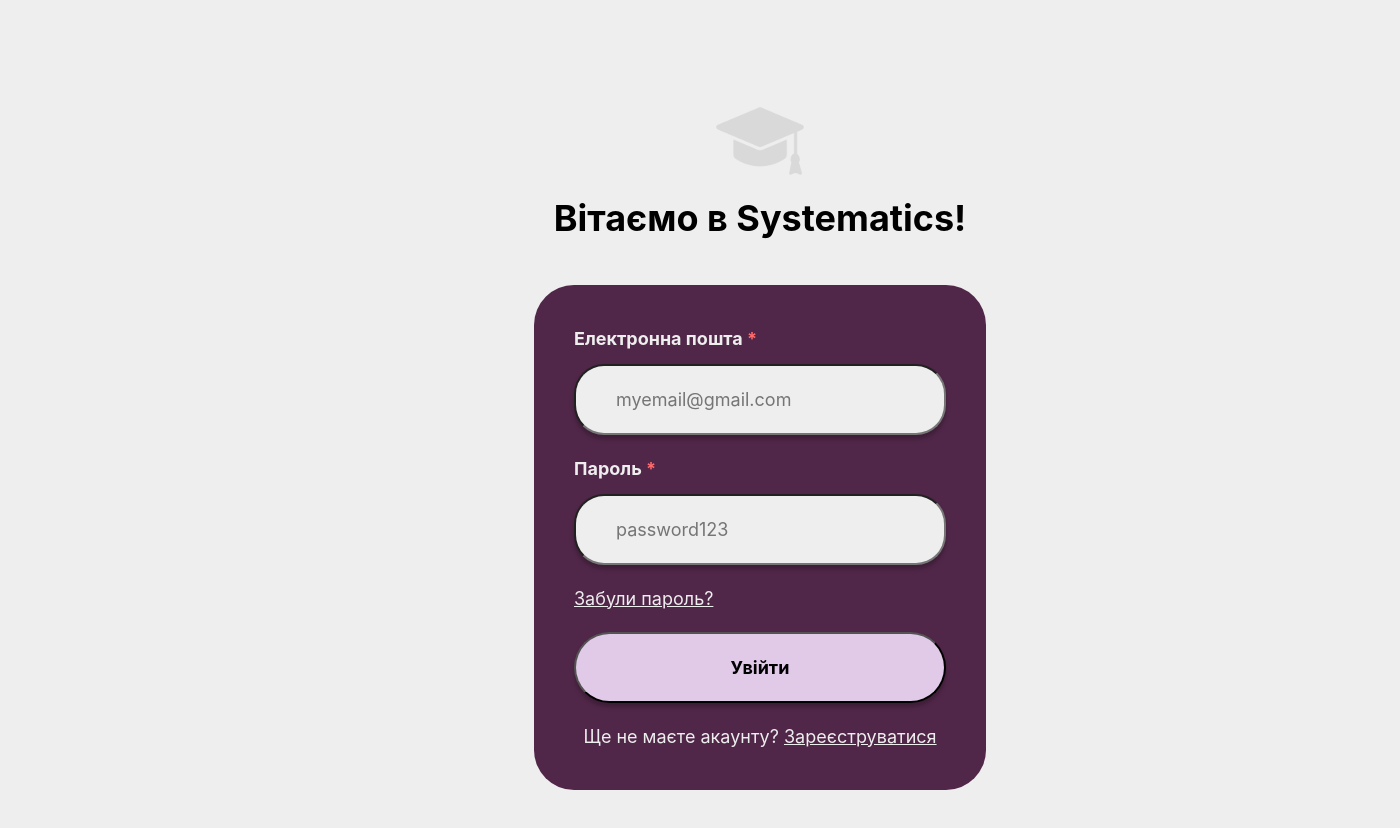
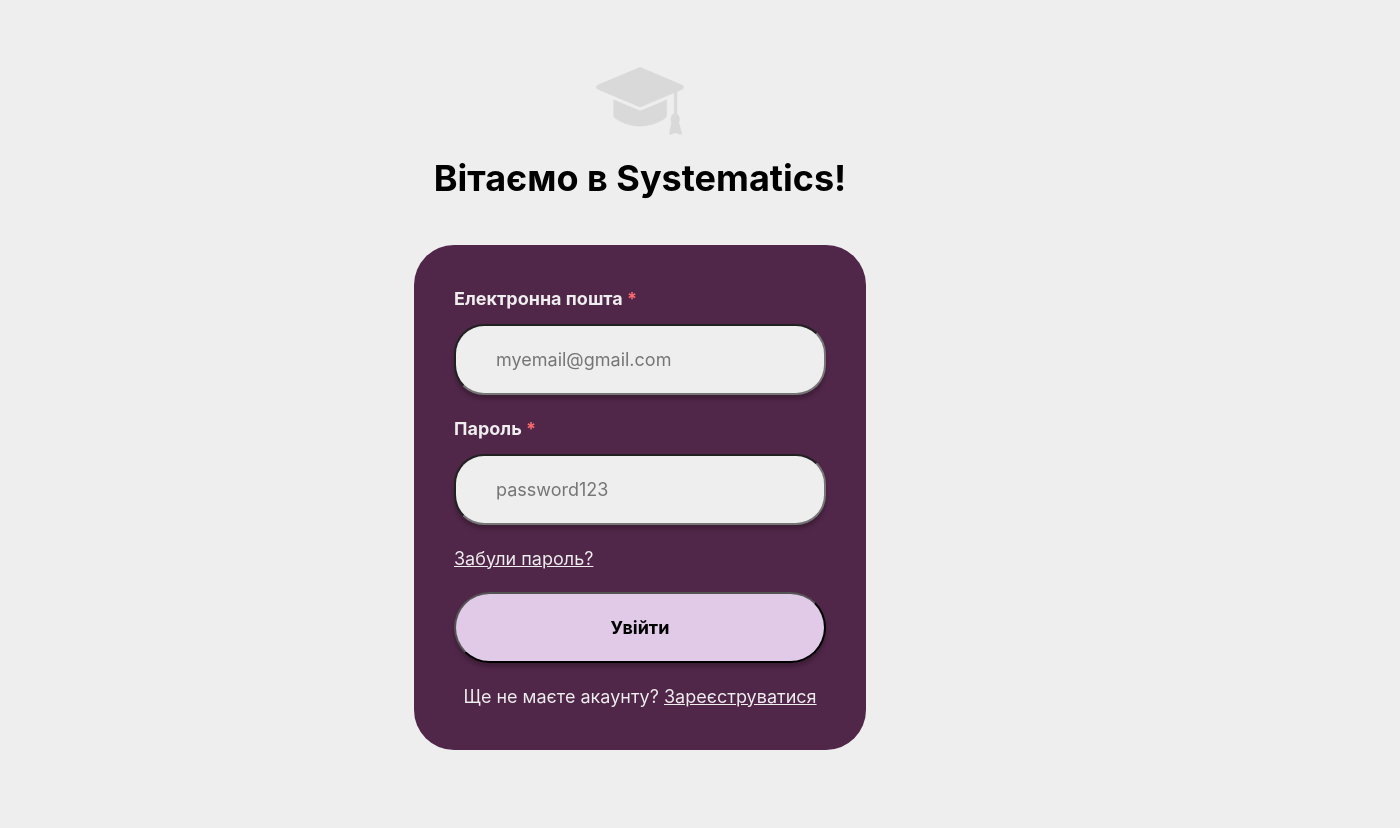
Before and after one commit to ukma-cs-ssdm-2025/team-systematics, a Vue app in the folder client/: page /login in a window 1280 px wide. Shown: the top 828 px of the page, 1400 px wide, since content can reach past the window. After the commit the page ends 800 px from the top, so only its background shows below. Built offline with nearby package versions, Linux system fonts and the light colour scheme.

Commit message:
feat: remove margin from main container

```diff
--- a/client/src/views/LoginView.vue
+++ b/client/src/views/LoginView.vue
@@ -1,5 +1,5 @@
 <template>
-    <div class="container">
+    <main class="container">
         <div class="login-card-header">
             <img src="../assets/icons/graduate-hat.svg" alt="Шапка випускника" width="100" height="100">
             <h1>Вітаємо в Systematics!</h1>
@@ -38,7 +38,7 @@
                 </div>
             </form>
         </div>
-    </div>
+    </main>
 </template>
 
 <style scoped>
@@ -50,6 +50,7 @@
     min-height: 100vh;
     width: 100%;
     gap: 40px;
+    margin: 0;
 }
 
 h1 {
```
